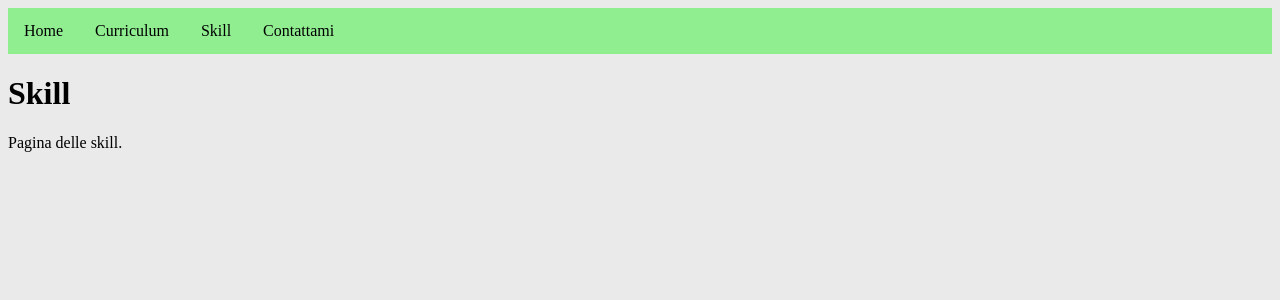
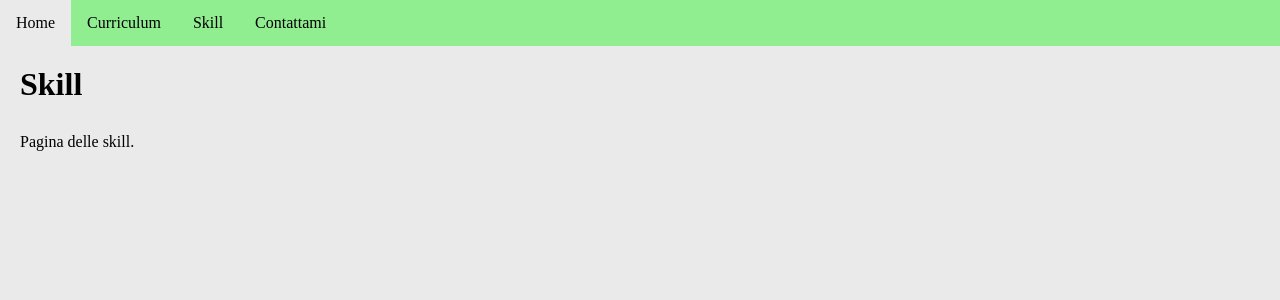
Before and after one commit to AlessandroAmen/curriculum2, a React (Vite) app in the folder Curriculum2/: page /pages/skill in a window 1280 px wide. Shown: the top 300 px of the page. Built offline with nearby package versions, Linux system fonts and the light colour scheme.

Commit message:
body e reset style

```diff
--- a/Curriculum2/src/App.css
+++ b/Curriculum2/src/App.css
@@ -1,3 +1,17 @@
+* {
+    padding : 0;
+    margin: 0;
+}
 body {
     background-color: rgb(234, 234, 234);
 }
+
+h1 {
+    padding: 10px;
+    margin: 10px;
+}
+
+p {
+    padding: 10px;
+    margin: 10px;
+ }
--- a/Curriculum2/src/components/Navbar.css
+++ b/Curriculum2/src/components/Navbar.css
@@ -19,6 +19,6 @@
   }
 
   .navbar li a:hover {
-    background-color: #ddd;
+    background-color: rgb(234, 234, 234);
     color: black;
   }
```
